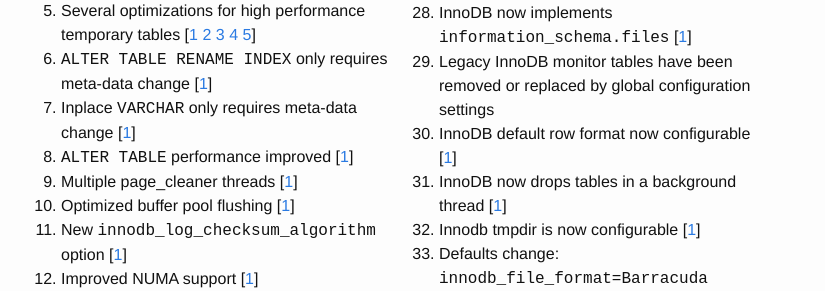
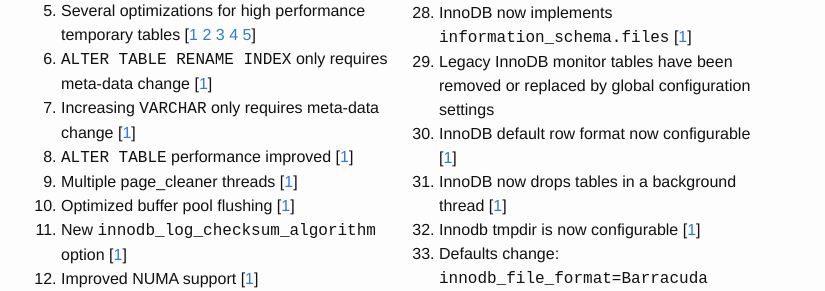
Before and after one commit to morgo/morgo.github.io, a Jekyll site: the page built from index.html, in a window 1280 px wide and 900 px high, scrolled down 897 px. Shown: the part 161-452 px from the top of the window, without its empty margins (239-1064 px from the left). Built offline with Jekyll 4.4.1, drawn with Linux system fonts in a browser that asks for light colours.

Commit message:
s/inplace/increase/

```diff
--- a/index.html
+++ b/index.html
@@ -61,7 +61,7 @@
  <li class="id">Improved read-write transaction scalability [<a href="http://dev.mysql.com/worklog/task/?id=6578">1</a> <a href="http://dev.mysql.com/worklog/task/?id=6363">2</a> <a href="http://dev.mysql.com/worklog/task/?id=6326">3</a> <a href="http://mysqlserverteam.com/mysql-5-7-improves-dml-oriented-workloads/">4</a>]</li>
  <li class="rt">Several optimizations for high performance temporary tables [<a href="https://dev.mysql.com/doc/refman/5.7/en/innodb-temporary-table-undo-logs.html">1</a> <a href="http://mysqlserverteam.com/mysql-5-7-innodb-intrinsic-tables/">2</a> <a href="http://dev.mysql.com/doc/refman/5.7/en/innodb-parameters.html#sysvar_innodb_temp_data_file_path">3</a> <a href="https://blogs.oracle.com/mysqlinnodb/entry/https_blogs_oracle_com_mysqlinnodb">4</a> <a href="https://www.flamingspork.com/blog/2013/04/26/a-few-notes-on-innodb-in-mysql-5-7-1/">5</a>]</li>
  <li class="id"><tt>ALTER TABLE RENAME INDEX</tt> only requires meta-data change [<a href="http://dev.mysql.com/worklog/task/?id=6555">1</a>]</li>
- <li class="rt">Inplace <tt>VARCHAR</tt> only requires meta-data change [<a href="http://dev.mysql.com/worklog/task/?id=6554">1</a>]</li>
+ <li class="rt">Increasing <tt>VARCHAR</tt> only requires meta-data change [<a href="http://dev.mysql.com/worklog/task/?id=6554">1</a>]</li>
  <li class="rt"><tt>ALTER TABLE</tt> performance improved [<a href="http://dev.mysql.com/worklog/task/?id=7277">1</a>]</li>
  <li class="zf">Multiple page_cleaner threads [<a href="http://dev.mysql.com/worklog/task/?id=6642">1</a>]</li>
  <li class="zf">Optimized buffer pool flushing [<a href="http://dev.mysql.com/worklog/task/?id=7047">1</a>]</li>
```
